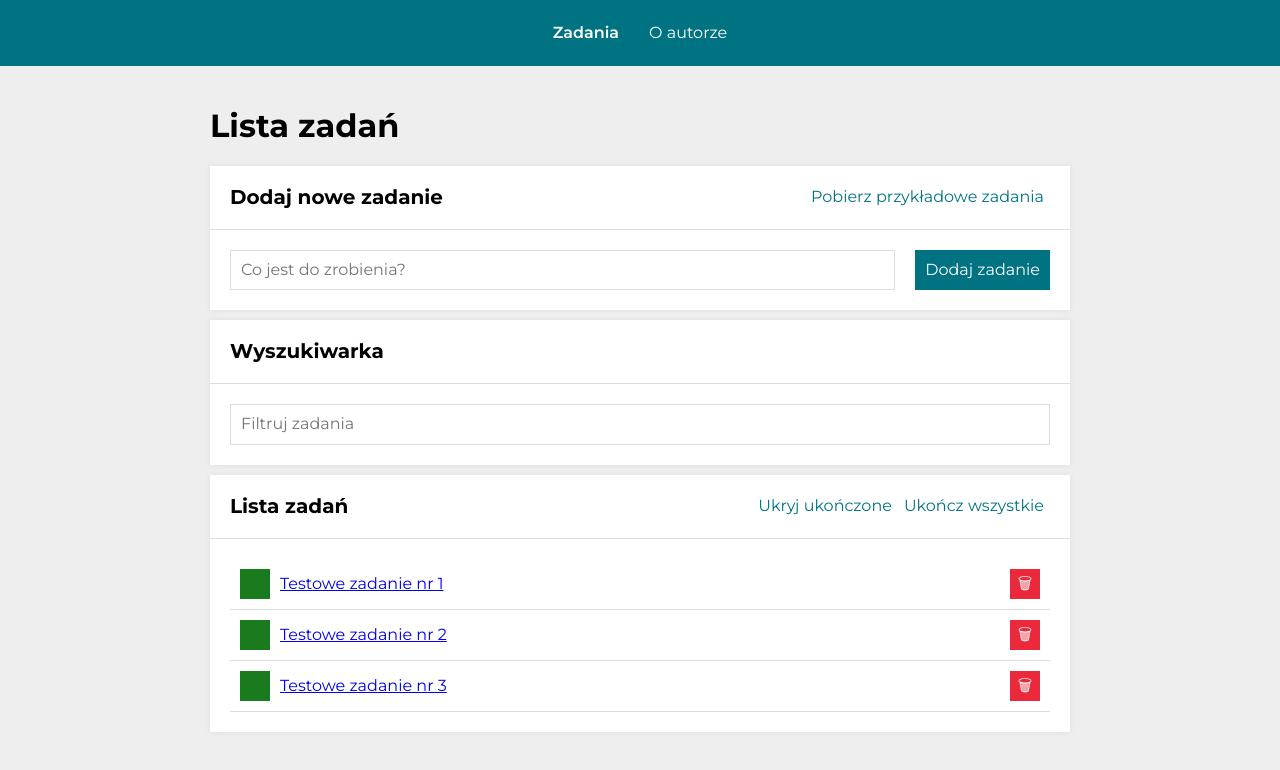
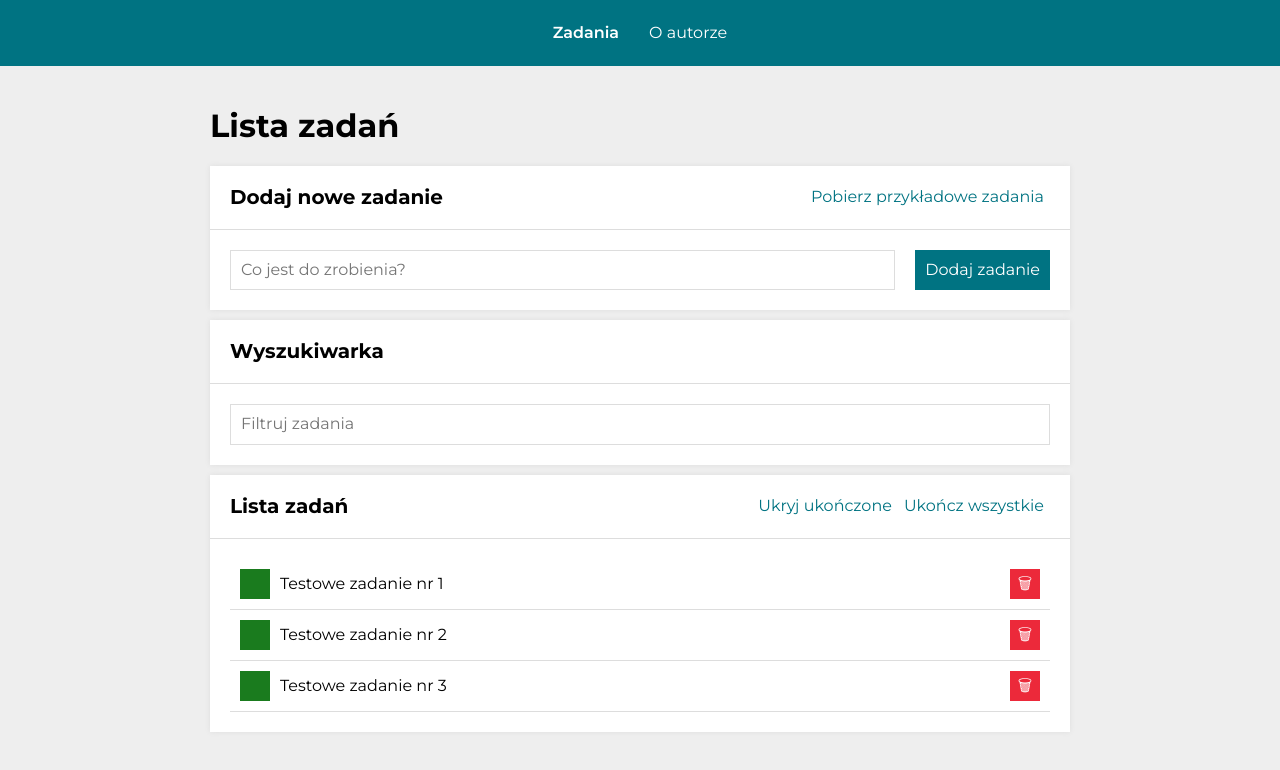
Before and after one commit to michal-owsiak/to-do-list, a React (Create React App) app: page /zadania#/zadania in a window 1280 px wide. Both pictures are taken after a click on the button "Pobierz przykładowe zadania". Shown: the top 770 px of the page. Built offline with nearby package versions, Linux system fonts and the light colour scheme.

Commit message:
tasklist links styled

```diff
--- a/src/features/tasks/TasksPage/Tasklist/index.js
+++ b/src/features/tasks/TasksPage/Tasklist/index.js
@@ -1,7 +1,7 @@
 import { useSelector, useDispatch } from "react-redux";
 import { selectHideDone, toggleTaskDone, removeTask, selectTasksByQuery } from "../../tasksSlice";
-import { StyledTasks, List, Item, ToggleDoneButton, RemoveButton } from "./styled";
-import { Link, useLocation } from "react-router-dom/cjs/react-router-dom.min";
+import { StyledTasks, List, Item, ToggleDoneButton, RemoveButton, StyledLink } from "./styled";
+import { useLocation } from "react-router-dom/cjs/react-router-dom.min";
 import searchQueryParamName from "../searchQueryParamName";
 
 const Tasklist = () => {
@@ -26,7 +26,11 @@ const Tasklist = () => {
             {task.done ? "✓" : ""}
           </ToggleDoneButton>
           <Item $done={task.done}>
-            <Link to={`/zadania/${task.id}`}>{task.content}</Link>
+            <StyledLink
+              to={`/zadania/${task.id}`}
+            >
+              {task.content}
+            </StyledLink>
           </Item>
           <RemoveButton
             onClick={() => dispatch(removeTask(task.id))}
--- a/src/features/tasks/TasksPage/Tasklist/styled.js
+++ b/src/features/tasks/TasksPage/Tasklist/styled.js
@@ -1,4 +1,5 @@
 import styled, { css } from "styled-components";
+import { Link } from "react-router-dom/cjs/react-router-dom.min";
 
 export const StyledTasks = styled.ul`
   padding: 0;
@@ -24,6 +25,15 @@ export const Item = styled.span`
     text-decoration: line-through;
   `}
 `;
+
+export const StyledLink = styled(Link)`
+  text-decoration: none;
+  color: ${({ theme }) => theme.color.black};
+
+  &:hover {
+    color: ${({ theme }) => theme.color.silver};;
+  }
+`
 
 export const Button = styled.button`
   display: flex;
```
